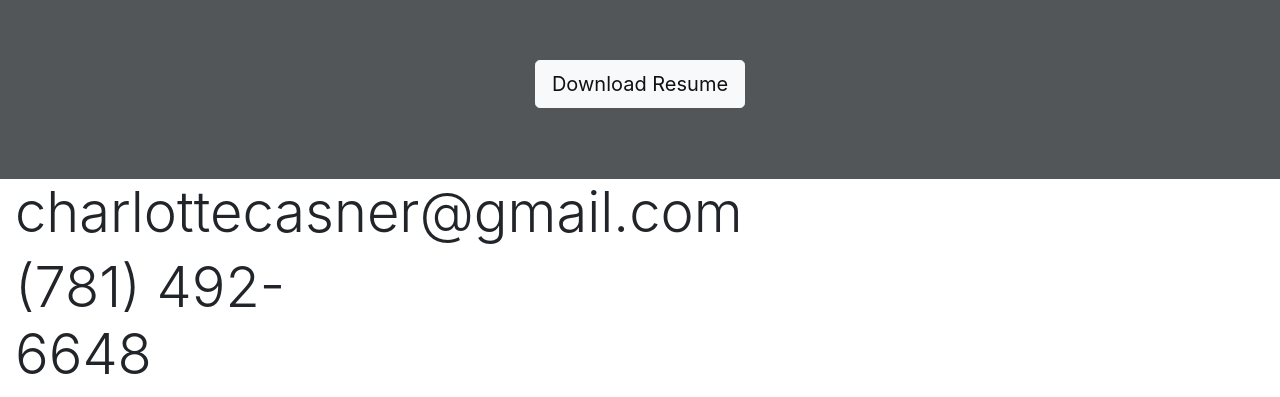
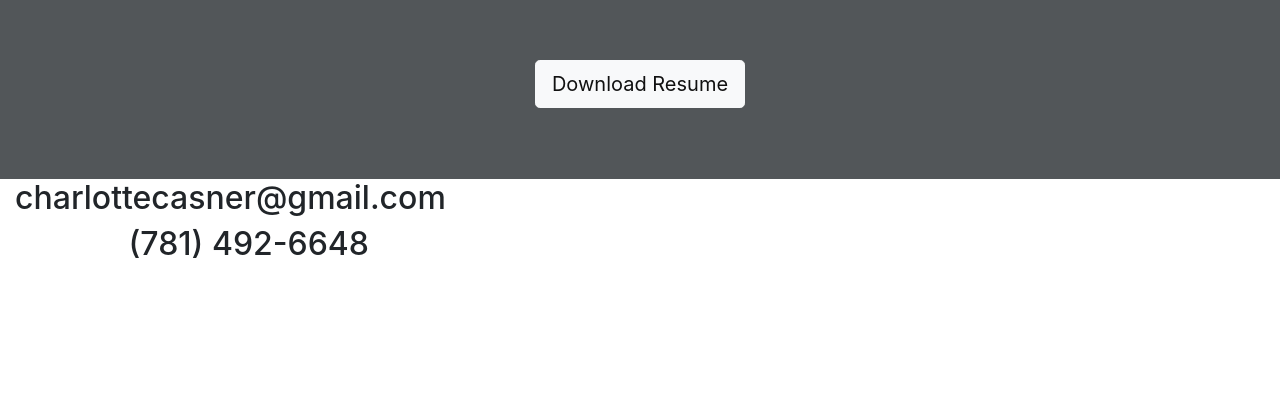
Before and after one commit to ccasner/ccasner.github.io, a plain HTML site: page index.html in a window 1280 px wide. Shown: the part 4353-4750 px from the top of the page. After the commit the page ends 4625 px from the top, so only its background shows below. Drawn offline with nearby package versions, Linux system fonts and the light colour scheme.

Commit message:
Removes bootstrap class from email

```diff
--- a/index.html
+++ b/index.html
@@ -246,7 +246,7 @@
 </section>
 <section id="contact">
   <div class="container">
-    <h2 class="display-4 email">charlottecasner@gmail.com</h2><h2 class="display-4 phone">(781) 492-6648</h2>
+    <h2 class="email">charlottecasner@gmail.com</h2><h2 class="phone">(781) 492-6648</h2>
     <div class="row align-items-center">
     </div>
   </div>
```
